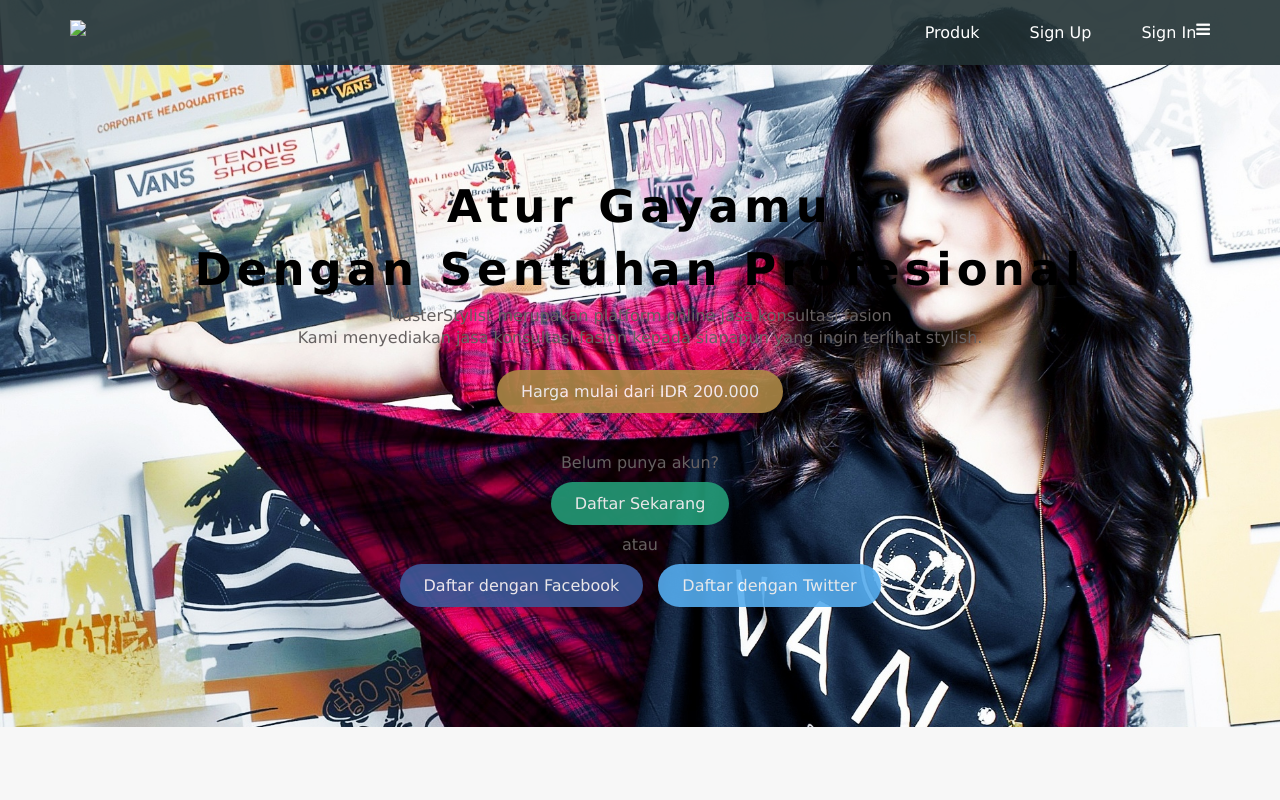
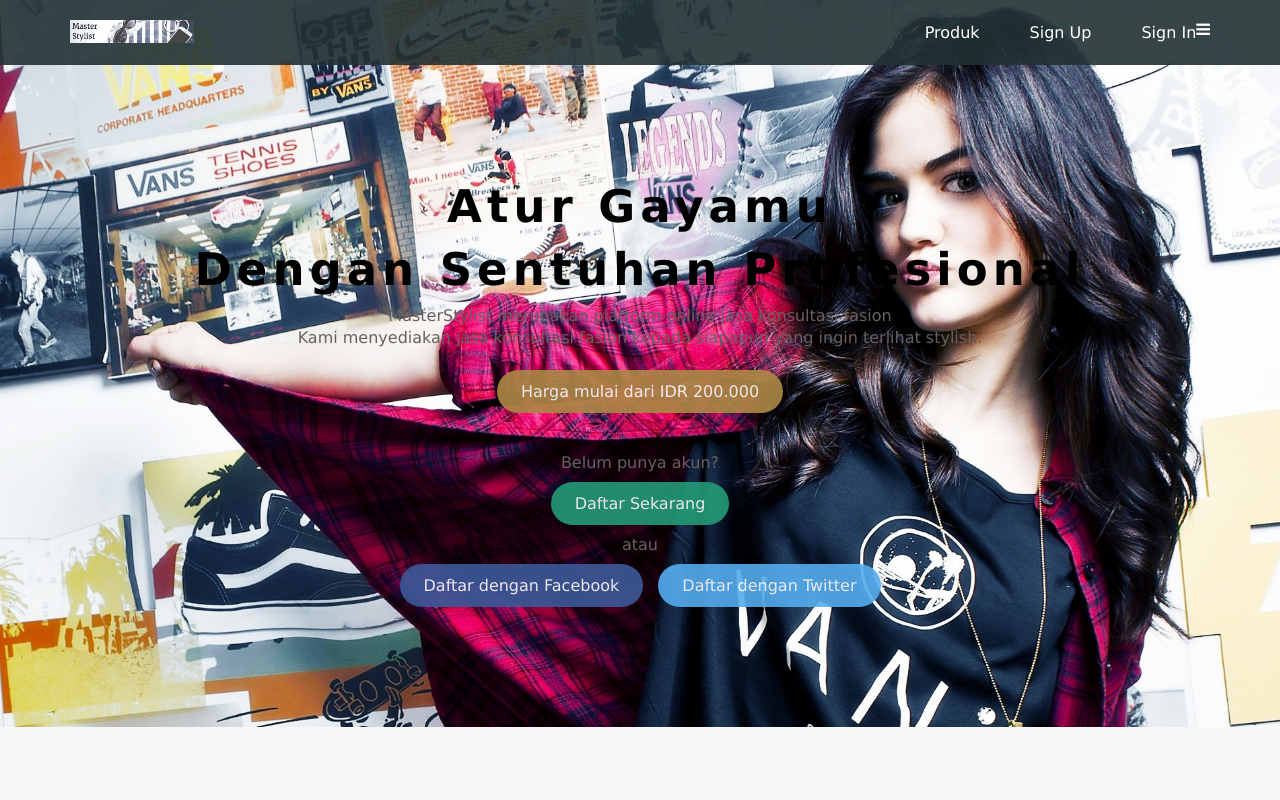
Before and after one commit to irnasyashafira/dzikrin022.github.io, a plain HTML site: page index.html in a window 1280 px wide. Shown: the top 800 px of the page. Drawn offline with Linux system fonts and the light colour scheme.

Commit message:
Update index.html

```diff
--- a/index.html
+++ b/index.html
@@ -12,7 +12,7 @@
     <header>
       <div class="container">
         <div class="header-left">
-          <img class="logo" src="img/logo.png">
+          <img class="logo" src="logo.png">
         </div>
         <span class="fa fa-bars menu-icon"></span>
         <div class="header-right">
```
